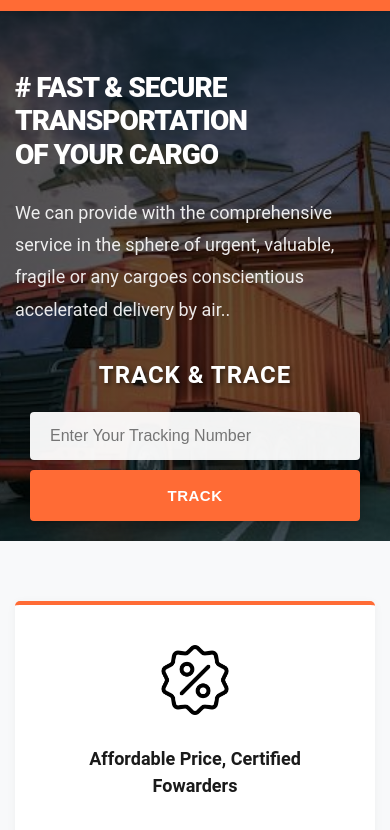
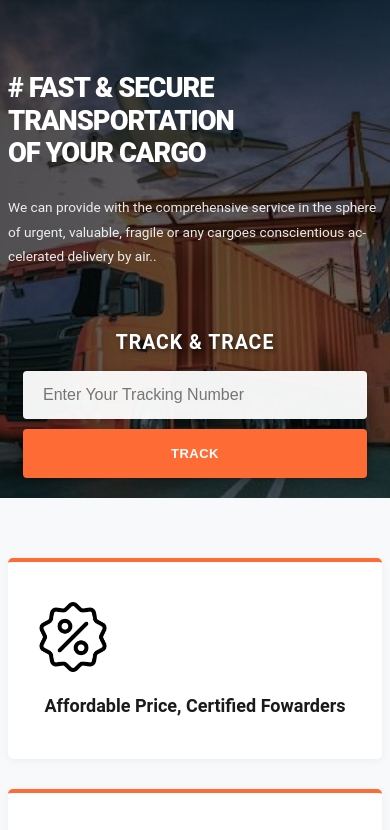
Before and after one commit to perevet74/tronixlogistics, a plain HTML site: page public/index.html in a window 390 px wide. Shown: the part 72-902 px from the top of the page. Drawn offline with Linux system fonts and the light colour scheme.

Commit message:
Add files via upload

```diff
--- a/public/css/style.css
+++ b/public/css/style.css
@@ -114,6 +114,9 @@ body {
     color: #333333;
     background-color: #ffffff;
     overflow-x: hidden;
+    word-wrap: break-word;
+    word-break: break-word;
+    hyphens: auto;
 }
 
 .container {
@@ -121,6 +124,28 @@ body {
     max-width: 1200px;
     margin: 0 auto;
     padding: 0 15px;
+    box-sizing: border-box;
+}
+
+/* Ensure all images are responsive */
+img {
+    max-width: 100%;
+    height: auto;
+    display: block;
+}
+
+/* Images with specific object-fit should keep their settings */
+.service-card img,
+.welcome-image img {
+    object-fit: cover;
+}
+
+/* Text wrapping for all text elements */
+h1, h2, h3, h4, h5, h6, p, span, div, a, li, td, th {
+    word-wrap: break-word;
+    overflow-wrap: break-word;
+    hyphens: auto;
+    max-width: 100%;
 }
 
 /* Top Bar */
@@ -366,6 +391,9 @@ body {
     margin-bottom: 25px;
     text-transform: uppercase;
     letter-spacing: -1px;
+    word-wrap: break-word;
+    overflow-wrap: break-word;
+    max-width: 100%;
 }
 
 .hero-content p {
@@ -699,9 +727,11 @@ body {
 
 .welcome-image img {
     width: 100%;
+    max-width: 100%;
     height: auto;
     border-radius: 8px;
     box-shadow: 0 10px 30px rgba(0,0,0,0.1);
+    object-fit: cover;
 }
 
 .welcome-text {
@@ -775,6 +805,9 @@ body {
     margin-bottom: 50px;
     color: #1a1a1a;
     line-height: 1.3;
+    word-wrap: break-word;
+    overflow-wrap: break-word;
+    max-width: 100%;
 }
 
 .services-grid {
@@ -799,6 +832,7 @@ body {
 
 .service-card img {
     width: 100%;
+    max-width: 100%;
     height: 220px;
     object-fit: cover;
     display: block;
@@ -2004,6 +2038,39 @@ body {
 }
 
 @media (max-width: 768px) {
+    /* Ensure all content fits on mobile */
+    body {
+        font-size: 14px;
+        line-height: 1.6;
+    }
+
+    .container {
+        padding: 0 10px;
+        max-width: 100%;
+    }
+
+    /* Text wrapping for mobile */
+    h1, h2, h3, h4, h5, h6 {
+        word-wrap: break-word;
+        overflow-wrap: break-word;
+        hyphens: auto;
+        max-width: 100%;
+        font-size: clamp(20px, 6vw, 36px);
+    }
+
+    p, span, div, a, li, td, th {
+        word-wrap: break-word;
+        overflow-wrap: break-word;
+        max-width: 100%;
+    }
+
+    /* Images on mobile */
+    img {
+        max-width: 100% !important;
+        height: auto !important;
+        display: block;
+    }
+
     .top-bar {
         display: none;
     }
@@ -2114,7 +2181,63 @@ body {
     }
 
     .hero-content h1 {
-        font-size: 36px;
+        font-size: clamp(24px, 8vw, 36px);
+        word-wrap: break-word;
+        overflow-wrap: break-word;
+        line-height: 1.3;
+    }
+
+    .hero-content p {
+        font-size: clamp(14px, 4vw, 18px);
+        word-wrap: break-word;
+        overflow-wrap: break-word;
+    }
+
+    h2, h3 {
+        font-size: clamp(20px, 6vw, 32px);
+        word-wrap: break-word;
+        overflow-wrap: break-word;
+        max-width: 100%;
+        line-height: 1.3;
+    }
+
+    h4 {
+        font-size: clamp(18px, 5vw, 24px);
+        word-wrap: break-word;
+        overflow-wrap: break-word;
+    }
+
+    p {
+        font-size: clamp(14px, 4vw, 16px);
+        word-wrap: break-word;
+        overflow-wrap: break-word;
+        max-width: 100%;
+    }
+
+    img {
+        max-width: 100% !important;
+        height: auto !important;
+        object-fit: contain;
+    }
+
+    /* Service cards on mobile */
+    .service-card {
+        max-width: 100%;
+        overflow: hidden;
+    }
+
+    .service-card img {
+        width: 100%;
+        max-width: 100%;
+        height: auto;
+        min-height: 180px;
+        object-fit: cover;
+    }
+
+    .service-card p {
+        word-wrap: break-word;
+        overflow-wrap: break-word;
+        max-width: 100%;
     }
 
     .features-banner .container {
@@ -2189,6 +2312,17 @@ body {
 }
 
 @media (max-width: 480px) {
+    /* Extra small mobile devices */
+    body {
+        font-size: 13px;
+        line-height: 1.5;
+    }
+
+    .container {
+        padding: 0 8px;
+        max-width: 100%;
+    }
+
     .hero-slider {
         min-height: 500px;
     }
@@ -2199,7 +2333,85 @@ body {
     }
 
     .hero-content h1 {
-        font-size: 28px;
+        font-size: clamp(20px, 7vw, 28px);
+        word-wrap: break-word;
+        overflow-wrap: break-word;
+        line-height: 1.2;
+    }
+
+    .hero-content p {
+        font-size: clamp(12px, 3.5vw, 16px);
+        word-wrap: break-word;
+        overflow-wrap: break-word;
+    }
+
+    h2, h3 {
+        font-size: clamp(18px, 5.5vw, 28px);
+        word-wrap: break-word;
+        overflow-wrap: break-word;
+        line-height: 1.3;
+    }
+
+    h4 {
+        font-size: clamp(16px, 4.5vw, 20px);
+        word-wrap: break-word;
+        overflow-wrap: break-word;
+    }
+
+    p {
+        font-size: clamp(13px, 3.5vw, 15px);
+        word-wrap: break-word;
+        overflow-wrap: break-word;
+    }
+
+    img {
+        max-width: 100% !important;
+        height: auto !important;
+        object-fit: contain;
+    }
+
+    /* Ensure all containers fit */
+    .service-card,
+    .feature-item,
+    .office-card,
+    .feature-box-item,
+    .welcome-image,
+    .welcome-text {
+        max-width: 100%;
+        overflow: hidden;
+        word-wrap: break-word;
+    }
+
+    .service-card img,
+    .welcome-image img,
+    .feature-item img {
+        width: 100%;
+        max-width: 100%;
+        height: auto;
+        object-fit: cover;
+    }
+
+    p, span, div, a, li {
+        word-wrap: break-word;
+        overflow-wrap: break-word;
+        max-width: 100%;
+        hyphens: auto;
+    }
+
+    /* Form elements */
+    input, textarea, select, button {
+        max-width: 100%;
+        box-sizing: border-box;
+        font-size: 14px;
+    }
+
+    /* Buttons */
+    .btn-primary,
+    .btn-secondary {
+        width: 100%;
+        max-width: 100%;
+        padding: 12px 20px;
+        font-size: 13px;
     }
 
     .hero-track-form {
@@ -2207,8 +2419,10 @@ body {
     }
 
     .hero-track-form h2 {
-        font-size: 24px;
+        font-size: clamp(18px, 5vw, 24px);
         margin-bottom: 15px;
+        word-wrap: break-word;
+        overflow-wrap: break-word;
     }
 
     .track-form-main {
```
